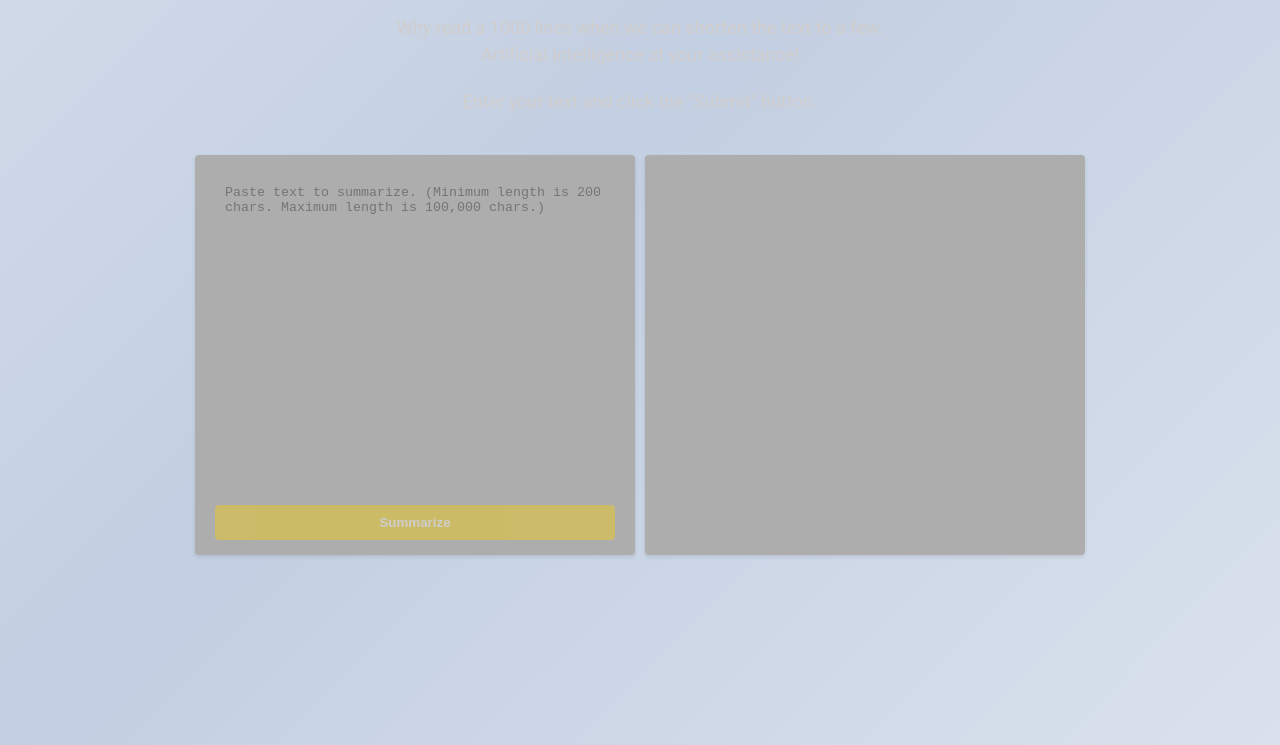
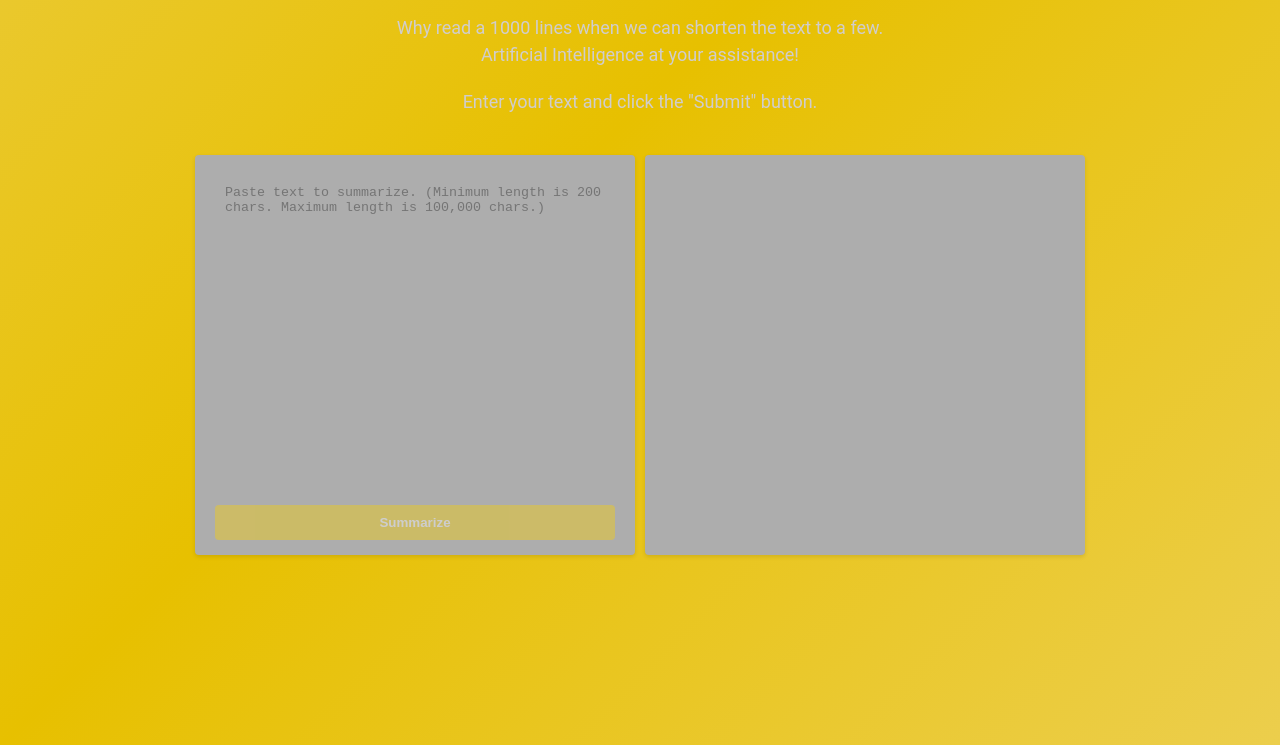
Before and after one commit to garimabhayanaa/AI-Text-Summarizer, a website: page public/index.html in a window 1280 px wide. Shown: the part 95-840 px from the top of the page. Drawn offline with Linux system fonts and the light colour scheme.

Commit message:
Updated stylesheet.css

```diff
--- a/public/stylesheet.css
+++ b/public/stylesheet.css
@@ -1,6 +1,6 @@
 body {
   font-family: 'Roboto', sans-serif;
-  background: linear-gradient(-45deg, #f5f7fa, #c3cfe2, #f5f7fa, #c3cfe2);
+  background: linear-gradient(-45deg, #f2dfa9, #e7c000, #f2dfa9, #e7c000);
   background-size: 400% 400%;
   animation: gradientFlow 15s ease infinite;
   height: 100vh;
```
